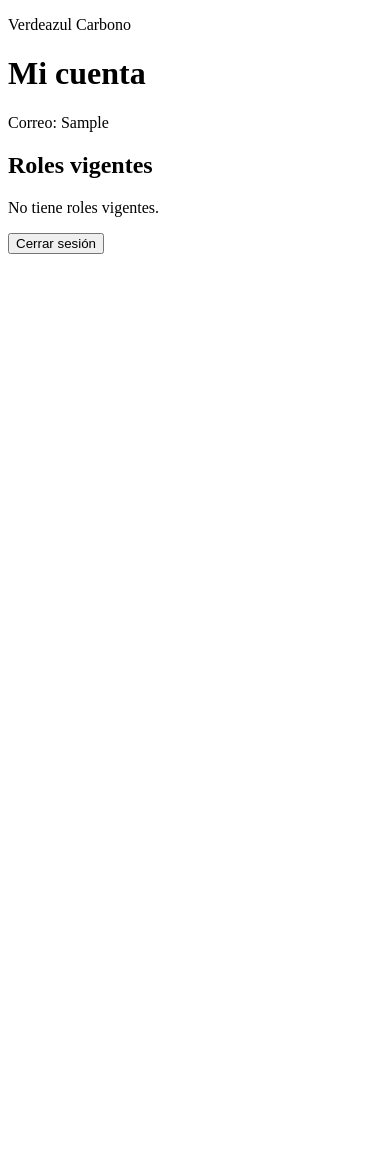
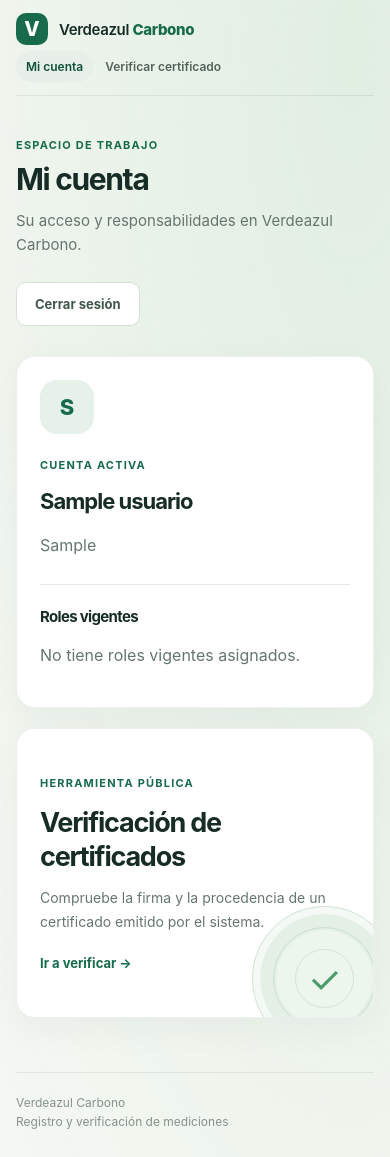
Before and after one commit to markorovi/verdeazul-carbono, a Django app: page /cuenta/ in a window 390 px wide. Before the commit the page ends 254 px from the top, so only its background shows below. Run offline with Django 5.2, Linux system fonts and the light colour scheme; a user stored in the database is signed in; tables that the repository leaves empty hold one stand-in row (values such as "Sample post"); parts of the project's set-up code (start-up, migrations or seed data) failed here and were passed over.

Commit message:
feat: crea base visual para la interfaz

```diff
--- /dev/null
+++ b/usuarios/static/usuarios/app.css
@@ -0,0 +1,151 @@
+:root {
+  color-scheme: light;
+  --ink: #172c26;
+  --muted: #66766f;
+  --green: #176b4b;
+  --green-dark: #105239;
+  --mint: #e5f1e9;
+  --line: #e1e8e1;
+  --paper: #ffffff;
+  --canvas: #f4f7f2;
+  --shadow: 0 22px 60px rgba(26, 55, 42, .08);
+  font-family: Inter, 'Segoe UI', Arial, sans-serif;
+  background: var(--canvas);
+  color: var(--ink);
+}
+
+* { box-sizing: border-box; }
+
+body {
+  min-width: 320px;
+  min-height: 100vh;
+  margin: 0;
+  display: flex;
+  flex-direction: column;
+  background:
+    radial-gradient(ellipse at 90% 4%, rgba(211, 232, 215, .58), transparent 30rem),
+    var(--canvas);
+}
+
+a { color: var(--green); text-underline-offset: 3px; }
+a:hover { color: var(--green-dark); }
+
+.site-header {
+  width: min(1160px, calc(100% - 48px));
+  min-height: 82px;
+  margin: 0 auto;
+  display: flex;
+  align-items: center;
+  justify-content: space-between;
+  gap: 28px;
+  border-bottom: 1px solid rgba(35, 71, 51, .09);
+}
+
+.brand { display: inline-flex; align-items: center; gap: 11px; color: var(--ink); text-decoration: none; }
+.brand-mark {
+  width: 36px; height: 36px; display: grid; place-items: center; border-radius: 12px;
+  background: var(--green); color: white; font: 800 20px Inter, 'Segoe UI', Arial, sans-serif;
+}
+.brand-name { font: 600 15px Inter, 'Segoe UI', Arial, sans-serif; letter-spacing: -.35px; }
+.brand-name strong { color: var(--green); font-weight: 800; }
+.site-nav { display: flex; align-items: center; gap: 8px; }
+.site-nav a { padding: 10px 14px; border-radius: 999px; color: #53635b; font-size: 13px; font-weight: 600; text-decoration: none; }
+.site-nav a:hover, .site-nav a[aria-current="page"] { background: #e7efe8; color: var(--green-dark); }
+
+.site-main { width: min(1160px, calc(100% - 48px)); margin: 0 auto; flex: 1; padding: 64px 0 76px; }
+.main-centered { display: grid; place-items: center; }
+.main-narrow { width: min(850px, calc(100% - 48px)); }
+.site-footer {
+  width: min(1160px, calc(100% - 48px)); margin: 0 auto; padding: 22px 0 28px;
+  display: flex; justify-content: space-between; gap: 20px; color: #87938c; font-size: 12px;
+  border-top: 1px solid rgba(35, 71, 51, .09);
+}
+
+h1, h2, h3 { font-family: Inter, 'Segoe UI', Arial, sans-serif; letter-spacing: -.045em; }
+h1 { margin: 10px 0 12px; font-size: clamp(30px, 4vw, 42px); line-height: 1.15; }
+h2 { margin: 8px 0; font-size: 22px; line-height: 1.25; }
+h3 { margin: 0 0 16px; font-size: 15px; }
+p { line-height: 1.65; }
+.lead { margin: 0; max-width: 560px; color: var(--muted); font-size: 15px; }
+.muted { color: var(--muted); }
+.eyebrow, .feature-kicker { color: var(--green); font-size: 11px; font-weight: 700; letter-spacing: .11em; text-transform: uppercase; }
+.status-dot { width: 7px; height: 7px; display: inline-block; margin-right: 6px; border-radius: 50%; background: #49a878; vertical-align: 1px; }
+
+.auth-card {
+  width: min(100%, 460px); padding: 42px 44px 34px; border: 1px solid rgba(35, 71, 51, .08);
+  border-radius: 24px; background: var(--paper); box-shadow: var(--shadow);
+}
+.auth-card form { margin-top: 30px; }
+.form-field { display: grid; gap: 9px; margin-bottom: 20px; }
+.form-field label { color: #33473e; font-size: 13px; font-weight: 700; }
+.form-field input, .form-field textarea {
+  width: 100%; min-height: 48px; padding: 12px 14px; border: 1px solid #d9e2db; border-radius: 11px;
+  outline: none; background: #fcfdfb; color: var(--ink); font: 14px Inter, 'Segoe UI', Arial, sans-serif;
+  transition: border-color .15s, box-shadow .15s;
+}
+.form-field textarea { min-height: 250px; resize: vertical; font: 13px/1.6 ui-monospace, SFMono-Regular, Consolas, monospace; }
+.form-field input:focus, .form-field textarea:focus { border-color: #4b9a72; box-shadow: 0 0 0 3px rgba(75, 154, 114, .15); }
+.form-field input[name="codigo"] { max-width: 220px; font: 700 22px Inter, 'Segoe UI', Arial, sans-serif; letter-spacing: .3em; text-align: center; }
+.form-note { margin: 22px 0 0; color: #78867f; font-size: 12px; text-align: center; }
+.button {
+  min-height: 44px; padding: 0 18px; display: inline-flex; align-items: center; justify-content: center; gap: 12px;
+  border: 1px solid transparent; border-radius: 10px; cursor: pointer; font: 700 13px Inter, 'Segoe UI', Arial, sans-serif;
+  text-decoration: none; transition: background .15s, transform .15s, border-color .15s;
+}
+.button:hover { transform: translateY(-1px); }
+.button-primary { background: var(--green); color: white; }
+.button-primary:hover { background: var(--green-dark); color: white; }
+.button-secondary { border-color: #d7e1d8; background: white; color: #40564a; }
+.button-secondary:hover { background: #f7faf6; }
+.button-wide { width: 100%; min-height: 50px; margin-top: 5px; }
+.alert { padding: 13px 15px; border: 1px solid #f1d4ce; border-radius: 10px; background: #fff5f2; color: #9e3f2f; font-size: 13px; }
+
+.page-heading { margin-bottom: 30px; display: flex; align-items: flex-end; justify-content: space-between; gap: 24px; }
+.account-grid { display: grid; grid-template-columns: minmax(280px, .9fr) minmax(360px, 1.35fr); gap: 20px; }
+.panel { padding: 28px; border: 1px solid rgba(35, 71, 51, .08); border-radius: 19px; background: var(--paper); box-shadow: 0 10px 36px rgba(26, 55, 42, .045); }
+.profile-panel h2 { margin-top: 16px; }
+.panel-icon { width: 54px; height: 54px; margin-bottom: 24px; display: grid; place-items: center; border-radius: 17px; background: var(--mint); color: var(--green); font: 800 22px Inter, 'Segoe UI', Arial, sans-serif; }
+.divider { height: 1px; margin: 26px 0 22px; background: var(--line); }
+.role-list { margin: 0; padding: 0; display: grid; gap: 9px; list-style: none; }
+.role-list li { display: flex; align-items: center; gap: 11px; color: #43554b; font-size: 13px; }
+.role-code { min-width: 38px; padding: 5px 7px; border-radius: 7px; background: #edf4ed; color: var(--green); font-size: 11px; font-weight: 800; text-align: center; }
+.feature-panel { position: relative; min-height: 310px; overflow: hidden; display: flex; flex-direction: column; align-items: flex-start; justify-content: center; }
+.feature-panel h2 { max-width: 350px; margin-top: 16px; font-size: 27px; }
+.feature-panel p { max-width: 370px; margin: 5px 0 22px; font-size: 14px; }
+.text-link { font-size: 13px; font-weight: 700; text-decoration: none; }
+.feature-art { width: 190px; height: 190px; position: absolute; right: -24px; bottom: -48px; display: grid; place-items: center; border: 1px solid #cfe2d2; border-radius: 50%; background: radial-gradient(circle, #edf6ed 0 47%, #e4f0e6 48% 63%, rgba(228, 240, 230, .4) 64%); color: #4f9a6c; font-size: 48px; }
+.feature-art::before, .feature-art::after { content: ''; position: absolute; inset: 20px; border: 1px solid rgba(70, 139, 94, .17); border-radius: 50%; }
+.feature-art::after { inset: 42px; }
+
+.verify-heading { align-items: center; margin-bottom: 25px; }
+.verify-seal { width: 64px; height: 64px; flex: 0 0 auto; display: grid; place-items: center; border: 1px solid #cde0cf; border-radius: 20px; background: #e9f3e9; color: var(--green); font-size: 28px; }
+.verifier-panel > p { margin-top: 0; margin-bottom: 22px; font-size: 14px; }
+.label-hint { margin-left: 7px; color: #87938c; font-size: 11px; font-weight: 500; }
+.result-card { margin-top: 20px; padding: 22px 25px; border: 1px solid #cfe2d2; border-radius: 15px; background: #eff7ef; }
+.result-card h2 { color: var(--green-dark); text-transform: capitalize; }
+.result-card p { margin-bottom: 0; color: #53665a; font-size: 13px; }
+
+:focus-visible { outline: 3px solid rgba(31, 125, 83, .38); outline-offset: 3px; }
+
+@media (max-width: 680px) {
+  .site-header, .site-main, .main-narrow, .site-footer { width: min(100% - 32px, 560px); }
+  .site-header { min-height: 72px; flex-wrap: wrap; gap: 6px; padding: 13px 0; }
+  .brand-mark { width: 32px; height: 32px; border-radius: 10px; }
+  .site-nav { width: 100%; gap: 2px; }
+  .site-nav a { padding: 8px 10px; font-size: 12px; }
+  .site-main { padding: 42px 0 54px; }
+  .main-centered { align-content: start; }
+  .auth-card { padding: 30px 24px 26px; border-radius: 19px; }
+  .page-heading { align-items: flex-start; flex-direction: column; }
+  .page-heading form { width: 100%; }
+  .account-grid { grid-template-columns: 1fr; }
+  .panel { padding: 23px; }
+  .feature-panel { min-height: 290px; }
+  .feature-art { width: 145px; height: 145px; right: -24px; bottom: -34px; font-size: 38px; }
+  .verify-seal { width: 52px; height: 52px; border-radius: 16px; }
+  .site-footer { flex-direction: column; gap: 4px; }
+}
+
+@media (prefers-reduced-motion: reduce) {
+  *, *::before, *::after { scroll-behavior: auto !important; transition-duration: .01ms !important; }
+}
--- a/usuarios/templates/usuarios/base.html
+++ b/usuarios/templates/usuarios/base.html
@@ -1,16 +1,34 @@
+{% load static %}
 <!doctype html>
 <html lang="es">
 <head>
   <meta charset="utf-8">
   <meta name="viewport" content="width=device-width, initial-scale=1">
+  <meta name="theme-color" content="#f4f7f2">
   <title>{% block titulo %}Verdeazul Carbono{% endblock %}</title>
+  <link rel="stylesheet" href="{% static 'usuarios/app.css' %}">
 </head>
 <body>
-  <header>
-    <p>Verdeazul Carbono</p>
+  <header class="site-header">
+    <a class="brand" href="{% if user.is_authenticated %}{% url 'cuenta' %}{% else %}{% url 'acceso' %}{% endif %}" aria-label="Verdeazul Carbono, inicio">
+      <span class="brand-mark" aria-hidden="true">V</span>
+      <span class="brand-name">Verdeazul <strong>Carbono</strong></span>
+    </a>
+    <nav class="site-nav" aria-label="Navegación principal">
+      {% if user.is_authenticated %}
+        <a href="{% url 'cuenta' %}" {% if request.resolver_match.url_name == 'cuenta' %}aria-current="page"{% endif %}>Mi cuenta</a>
+      {% else %}
+        <a href="{% url 'acceso' %}" {% if request.resolver_match.url_name == 'acceso' or request.resolver_match.url_name == 'segundo_factor' %}aria-current="page"{% endif %}>Acceso</a>
+      {% endif %}
+      <a href="{% url 'verificar' %}" {% if request.resolver_match.url_name == 'verificar' %}aria-current="page"{% endif %}>Verificar certificado</a>
+    </nav>
   </header>
-  <main>
+  <main class="site-main {% block main_class %}{% endblock %}">
     {% block contenido %}{% endblock %}
   </main>
+  <footer class="site-footer">
+    <span>Verdeazul Carbono</span>
+    <span>Registro y verificación de mediciones</span>
+  </footer>
 </body>
 </html>
--- a/usuarios/templates/usuarios/cuenta.html
+++ b/usuarios/templates/usuarios/cuenta.html
@@ -3,20 +3,41 @@
 {% block titulo %}Mi cuenta - Verdeazul Carbono{% endblock %}
 
 {% block contenido %}
+  <div class="page-heading">
+    <div>
+      <div class="eyebrow">Espacio de trabajo</div>
       <h1>Mi cuenta</h1>
-  <p>Correo: {{ user.correo }}</p>
-  <h2>Roles vigentes</h2>
+      <p class="lead">Su acceso y responsabilidades en Verdeazul Carbono.</p>
+    </div>
+    <form method="post" action="{% url 'salida' %}">
+      {% csrf_token %}
+      <button class="button button-secondary" type="submit">Cerrar sesión</button>
+    </form>
+  </div>
+  <section class="account-grid" aria-label="Resumen de cuenta">
+    <article class="panel profile-panel">
+      <div class="panel-icon" aria-hidden="true">{{ user.nombre|first|upper }}</div>
+      <div class="eyebrow">Cuenta activa</div>
+      <h2>{{ user.nombre }}</h2>
+      <p class="muted">{{ user.correo }}</p>
+      <div class="divider"></div>
+      <h3>Roles vigentes</h3>
       {% if roles %}
-    <ul>
+        <ul class="role-list">
           {% for asignacion in roles %}
-        <li>{{ asignacion.rol.codigo }} {{ asignacion.rol.nombre }}</li>
+            <li><span class="role-code">{{ asignacion.rol.codigo }}</span><span>{{ asignacion.rol.nombre }}</span></li>
           {% endfor %}
         </ul>
       {% else %}
-    <p>No tiene roles vigentes.</p>
+        <p class="muted">No tiene roles vigentes asignados.</p>
       {% endif %}
-  <form method="post" action="{% url 'salida' %}">
-    {% csrf_token %}
-    <p><button type="submit">Cerrar sesión</button></p>
-  </form>
+    </article>
+    <article class="panel feature-panel">
+      <div class="feature-kicker">Herramienta pública</div>
+      <h2>Verificación de certificados</h2>
+      <p class="muted">Compruebe la firma y la procedencia de un certificado emitido por el sistema.</p>
+      <a class="text-link" href="{% url 'verificar' %}">Ir a verificar <span aria-hidden="true">→</span></a>
+      <div class="feature-art" aria-hidden="true"><span>✓</span></div>
+    </article>
+  </section>
 {% endblock %}
```
Also changed, not shown: mediciones/templates/mediciones/verificar.html (+26 -14 lines), usuarios/templates/usuarios/acceso.html (+15 -9 lines), usuarios/templates/usuarios/segundo_factor.html (+12 -8 lines). Lines whose indentation alone changed are shown as unchanged.
